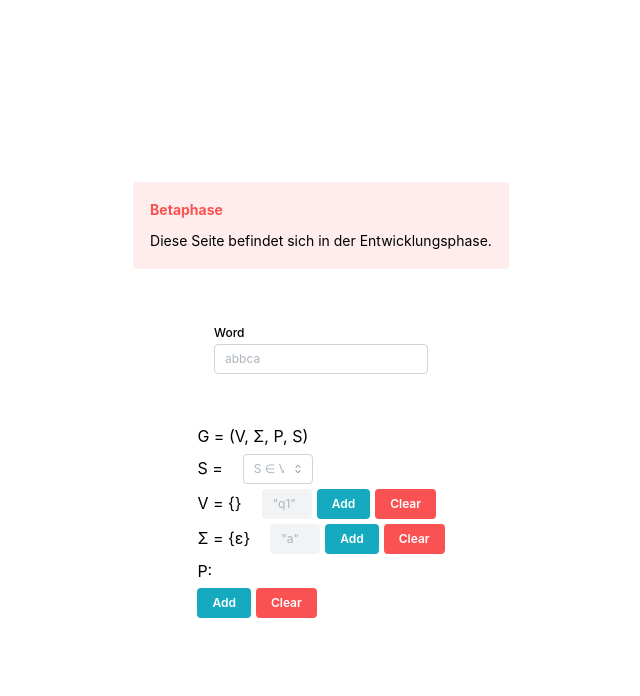
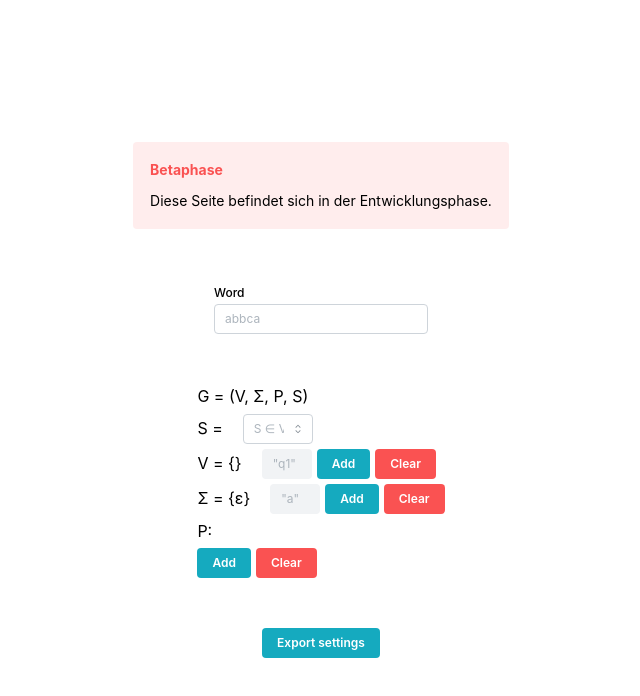
Before and after one commit to nilsmcz/deaSimulator, a React (Create React App) app: page / in a window 1280 px wide. Shown: the top 696 px of the page, without its empty margins (319-959 px from the left). Built offline with nearby package versions, Linux system fonts and the light colour scheme.

Commit message:
export settings as json

```diff
--- a/src/DeaScreen.jsx
+++ b/src/DeaScreen.jsx
@@ -33,6 +33,31 @@ export default function DeaScreen() {
     const [transitionsStartStateInput, setTransitionsStartStateInput] = useState(null);
     const [transitionsActionSymbolInput, setTransitionsActionSymbolInput] = useState(null);
     const [transitionsEndStateInput, setTransitionsEndStateInput] = useState(null);
+
+    function exportSettingsToJson() {
+        const settings = {
+            alphabet: alphabet,
+            states: states,
+            startState: startState,
+            transitions: transitions
+        };
+
+        const jsonSettings = JSON.stringify(settings, null, 2)
+
+        const blob = new Blob([jsonSettings], { type: 'application/json' })
+        const url = URL.createObjectURL(blob)
+
+        const a = document.createElement('a');
+        a.style.display = 'none';
+        a.href = url;
+        a.download = 'settings.json'; //Filename
+
+        document.body.appendChild(a);
+        a.click();
+        document.body.removeChild(a);
+
+        URL.revokeObjectURL(url);
+    }
 
     function addAlphabet(symbol) {
         if(symbol === "") return;
@@ -238,6 +263,10 @@ export default function DeaScreen() {
                 </div>
 
             </div>
+
+            <div style={{display:"flex", width:"auto", height:"auto"}}>
+                <Button size="xs" variant="filled" color="cyan" onClick={()=>exportSettingsToJson()}>Export settings</Button>
+            </div>
         </div>
     )
 }
--- a/src/stateMachine/State.js
+++ /dev/null
@@ -1,6 +0,0 @@
-export default class State {
-  constructor(name, isFinal=false){
-    this.name = name;
-    this.isFinal = isFinal;
-  }
-}
--- a/src/stateMachine/Transition.js
+++ /dev/null
@@ -1,2 +0,0 @@
-export default class Transition {
-}
```
